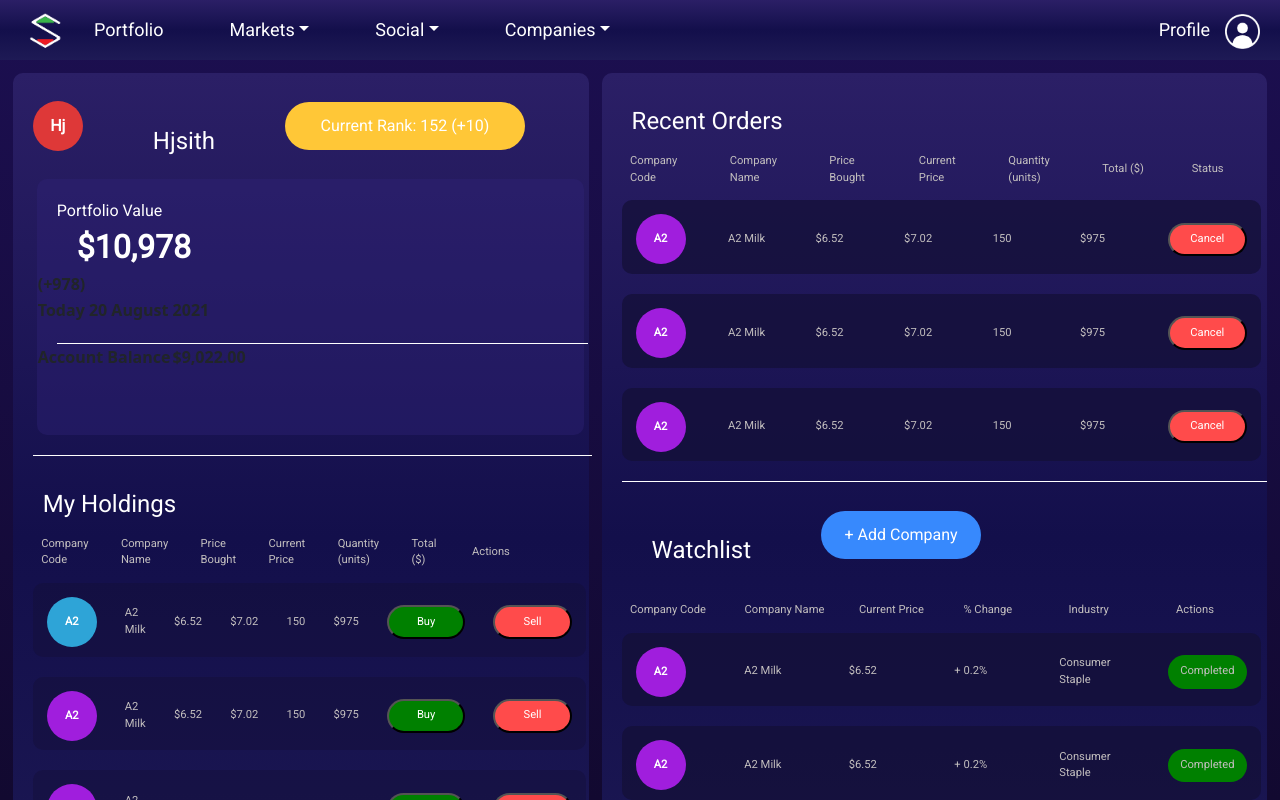
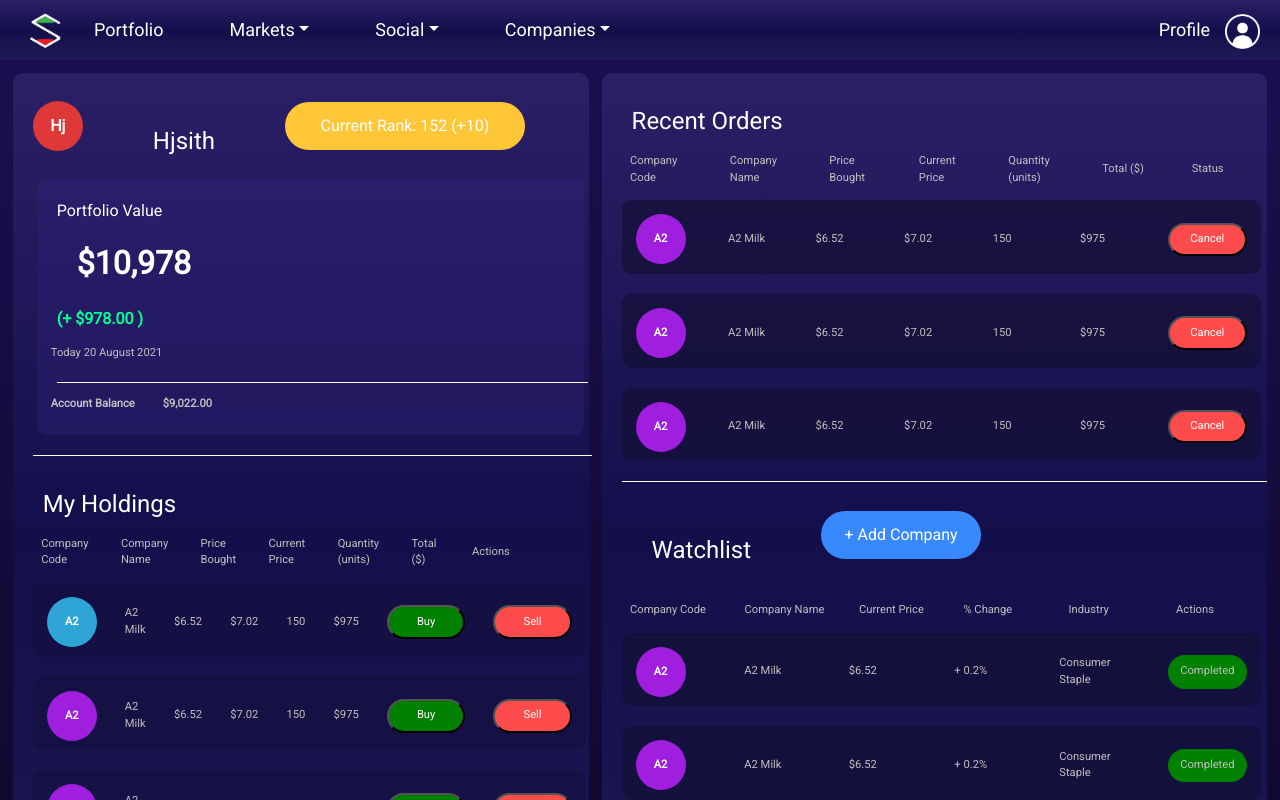
Before and after one commit to hjsith/Stocking-Up-V2, a React (Create React App) app in the folder client/: page /Portfolio in a window 1280 px wide. Shown: the top 800 px of the page. Built offline with nearby package versions, Linux system fonts and the light colour scheme.

Commit message:
Added details to Portfolio Overview

```diff
--- a/client/src/assets/css/PortfolioPage.scss
+++ b/client/src/assets/css/PortfolioPage.scss
@@ -40,16 +40,35 @@
 .PortfolioOverviewValue {
     font-family: "Roboto", sans-serif;
     font-size: 2em;
-    color: white;
-    padding: 0em 1.25em 0em 1.25em;
+    color: #ffffff;
+    padding: 0.5em 1.25em 0em 1.25em;
 }
+
+
+.PortfolioBalanceFont {
+    font-family: "Roboto", sans-serif;
+    font-size:  0.7em;
+    color:#C2BEBE;
+    padding: 1.25em 1.25em 0em 1.25em;
+}
+
+.PortfolioDateFont {
+    font-family: "Roboto", sans-serif;
+    font-size:  0.7em;
+    color:#C2BEBE;
+    padding: 1.25em 1.25em 0em 1.25em;
+    font-weight: normal;
+}
+
 
 .PortfolioPriceIncrease {
     font-family: "Roboto", sans-serif;
-    font-size: 2em;
-    color: white;
+    font-size: 1em;
+    color: #00FF94;
     padding: 1.25em 1.25em 0em 1.25em;
 }
+
+
 
 
 .TableTitleFont4 > tr > th{
--- a/client/src/components/PortfolioOverviewPanel.js
+++ b/client/src/components/PortfolioOverviewPanel.js
@@ -14,17 +14,17 @@ class PortfolioOverviewPanel extends React.Component {
               <th className ="PortfolioOverviewValue">$10,978</th>
             </tr>
             <tr>
-              <th>(+978)</th>
+              <th className ="PortfolioPriceIncrease">(+ $978.00 )</th>
             </tr>
             <tr>
-              <th>Today 20 August 2021</th>
+              <th className = "PortfolioDateFont"> Today 20 August 2021</th>
             </tr>
             </table>
             <WhiteLine />
             <table className>
             <tr>
-              <th>Account Balance</th>
-              <th>$9,022.00</th>
+              <th className = "PortfolioBalanceFont">Account Balance</th>
+              <th className = "PortfolioBalanceFont">$9,022.00</th>
             </tr>
           </table>
     </div>;
```
